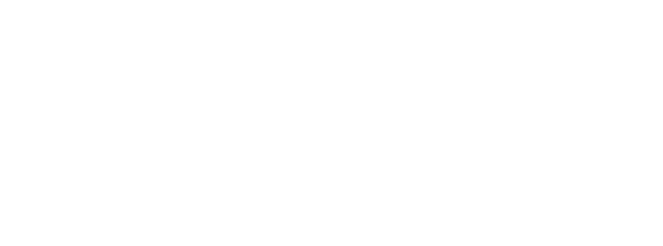
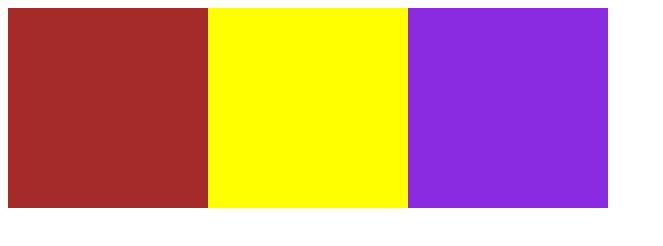
Before and after one commit to adelaju23/copyycs, a plain HTML site: page index3.html in a window 1280 px wide. Shown: the whole page, without its empty margins (0-663 px from the left). Drawn offline with Linux system fonts and the light colour scheme.

```diff
--- a/index3.html
+++ b/index3.html
@@ -0,0 +1,51 @@
+<!DOCTYPE html>
+<html lang="en">
+
+<head>
+    <meta charset="UTF-8">
+    <meta name="viewport" content="width=device-width, initial-scale=1.0">
+    <title>Document</title>
+    <style>
+        .top-section {
+            background-color: blueviolet;
+            height: 200px;
+            width: 200px;
+            position: relative;
+            left: 400px;
+            /*border-style: solid;
+            border-width: 10px;*/
+        }
+
+        .middle-section {
+            background-color: brown;
+            height: 200px;
+            width: 200px;
+            position: relative;
+            top: -200px;
+            left: 0px;
+            /*border-style: solid;
+            border-width: 10px;
+            margin-left: 220px;*/
+        }
+
+        .bottom-section {
+            background-color: yellow;
+            height: 200px;
+            width: 200px;
+            position: relative;
+            top: -400px;
+            left: 200px;
+            /*border-style: solid;
+            border-width: 10px;
+            margin-left: 440px;*/
+        }
+    </style>
+</head>
+
+<body>
+    <div class="top-section"></div>
+    <div class="middle-section"></div>
+    <div class="bottom-section"></div>
+</body>
+
+</html>
```
Also changed, not shown: css/index.html (+3 -3 lines), css/style.css (+5 -5 lines), index2.html (+3 -3 lines), index4.html (added, +42 -0 lines), 1 other file.
